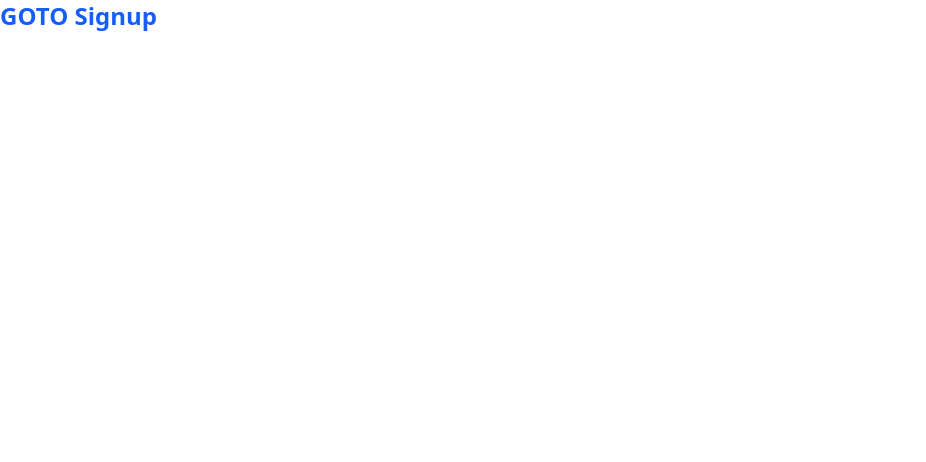
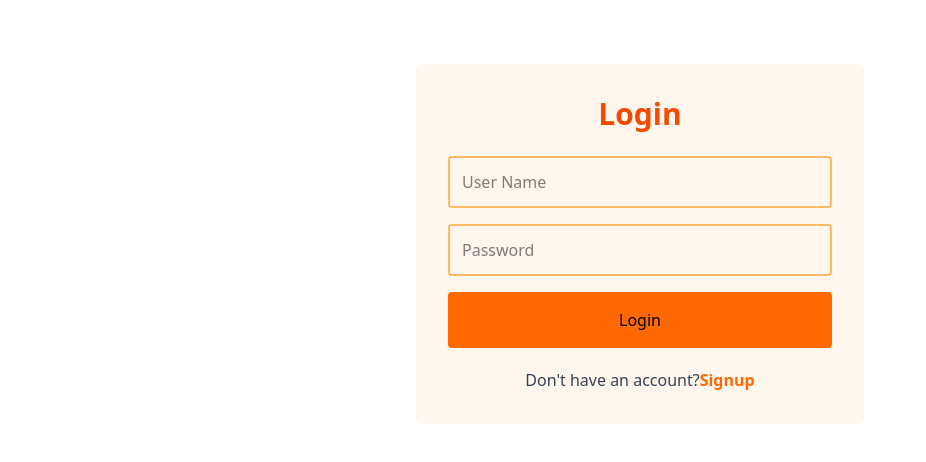
Before and after one commit to PCS-Global-Private-Limited/3943-Rupam-LoginPage, a React (Vite) app in the folder Frontend/: page /login in a window 1280 px wide. Shown: the top 462 px of the page, without its empty margins (0-926 px from the left). Built offline with nearby package versions, Linux system fonts and the light colour scheme.

Commit message:
Build the login ui and connect to DB

```diff
--- /dev/null
+++ b/Frontend/src/components/Chat.jsx
@@ -0,0 +1,20 @@
+import React, { useEffect } from 'react'
+import { useNavigate, Link } from "react-router-dom";
+
+const Chat = () => {
+  const navigate = useNavigate();
+
+  useEffect(() => {
+    if (!localStorage.getItem('token')) {
+      navigate("/login");
+    }
+  }, [navigate]);
+
+  return (
+    <div>
+      After Login
+    </div>
+  )
+}
+
+export default Chat
--- a/Frontend/src/components/Login.jsx
+++ b/Frontend/src/components/Login.jsx
@@ -1,13 +1,88 @@
-import React from 'react'
-import { Link } from 'react-router-dom'
+import { useState, useEffect } from "react";
+import { useNavigate, Link, useLocation } from "react-router-dom";
 
 const Login = () => {
+  const [authError, setAuthError] = useState("");
+  const [authLoading, setAuthLoading] = useState(false);
+  const [userName, setUserName] = useState(useLocation().state?.userName);
+  const [password, setPassword] = useState(useLocation().state?.password);
+  const navigate = useNavigate();
+
+  const login = async (userName, password) => {
+    setAuthLoading(true);
+    setAuthError("");
+
+    const responce = await fetch("http://localhost:5080/login", {
+      method: "POST",
+      headers: { "Content-Type": "application/json" },
+      body: JSON.stringify({ userName: userName, password: password }),
+    });
+
+    const data = await responce.json();
+    setAuthLoading(false);
+    if (data.token) {
+      localStorage.setItem("token", data.token);
+      navigate("/Chat");
+    } else {
+      setAuthError(data.message || "Login Failed");
+    }
+  };
+
+  useEffect(() => {
+      if (localStorage.getItem('token')) {
+        navigate("/chat");
+      }
+    }, [navigate]);
+
   return (
-    <div>
-      <Link className='text-2xl text-blue-600 font-bold text-center' to={"/signup"}>GOTO Signup</Link>
+    <div className="max-w-md mx-auto mt-16 p-8 bg-orange-50 rounded-lg border-oragne-200 ">
+      <h2 className="text-3xl font-extrabold mb-6 text-center text-orange-600 ">
+        Login
+      </h2>
+      {authError && (
+        <div className="mb-3 text-center text-red-600 font-semibold">
+          {authError}
+        </div>
+      )}
+      <form
+        onSubmit={(e) => {
+          e.preventDefault();
+          login(userName, password);
+        }}
+      >
+        <input
+          type="text"
+          value={userName}
+          onChange={(e) => setUserName(e.target.value)}
+          className="p-3 border-2 border-orange-300 rounded w-full mb-4 focus:outline-focus focus:ring-2 focus:ring-oragne-400"
+          placeholder="User Name"
+        />
 
+        <input
+          type="password"
+          value={password}
+          onChange={(e) => setPassword(e.target.value)}
+          className="p-3 border-2 border-orange-300 rounded w-full mb-4 focus:outline-focus focus:ring-2 focus:ring-oragne-400"
+          placeholder="Password"
+        />
+
+        <button
+          type="submit"
+          className="px-4 py-4 bg-orange-500 hover:bg-oragne-600 text-black rounded w-full transition-color-gray"
+        >
+          {authLoading ? "Loggin in...." : "Login"}
+        </button>
+      </form>
+      <div className="mt-5 text-center text-gray-700">
+        Don't have an account?
+        <Link to="/signup">
+          <span className="text-orange-500 hover:underline font-semibold cursor-pointer">
+            Signup
+          </span>
+        </Link>
+      </div>
     </div>
-  )
-}
+  );
+};
 
-export default Login
+export default Login;
```
